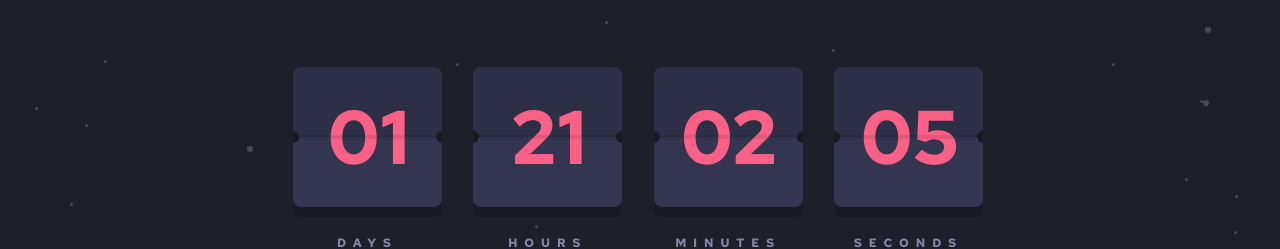
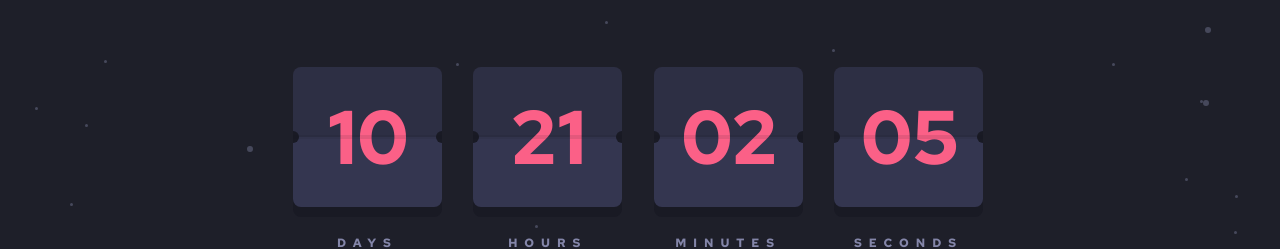
Before and after one commit to Headbwoi/launch-countdown-timer, a React (Vite) app: page / in a window 1280 px wide. Shown: the part 199-448 px from the top of the page. Built offline with nearby package versions, Linux system fonts and the light colour scheme; a web font is replaced by a local one.

Commit message:
finished

```diff
--- a/src/components/Cards.jsx
+++ b/src/components/Cards.jsx
@@ -9,7 +9,7 @@ const Cards = (props) => {
           <span className="block absolute top-1/2 right-0 -translate-y-1/2 w-full h-1 bg-black_blue/10"></span>
           <p className="text-Soft_red text-[28px] md:text-[4.75rem] font-bold font-redHat pl-0.5">
             {props.count.days.toString().padStart(2, "0")}
-            <div className="absolute top-0 left-0 w-full h-1/2 bg-Very_dark_blue/30 -z-10"></div>
+            <span className="absolute top-0 left-0 w-full h-1/2 bg-Very_dark_blue/30 -z-10"></span>
           </p>
         </div>
         <p className="text-center uppercase text-[9px] md:text-xs text-Grayish_blue font-bold font-redHat tracking-[3.75px] md:tracking-[7px]">
@@ -25,7 +25,7 @@ const Cards = (props) => {
           <span className="block absolute top-1/2 right-0 -translate-y-1/2 w-full h-1 bg-black_blue/10"></span>
           <p className="text-Soft_red text-[28px] md:text-[4.75rem] font-bold font-redHat pl-0.5">
             {props.count.hours.toString().padStart(2, "0")}
-            <div className="absolute top-0 left-0 w-full h-1/2 bg-Very_dark_blue/30 -z-10"></div>
+            <span className="absolute top-0 left-0 w-full h-1/2 bg-Very_dark_blue/30 -z-10"></span>
           </p>
         </div>
         <p className="text-center uppercase text-[9px]  md:text-xs text-Grayish_blue font-bold font-redHat tracking-[3.75px] md:tracking-[7px] ">
@@ -41,7 +41,7 @@ const Cards = (props) => {
           <span className="block absolute top-1/2 right-0 -translate-y-1/2 w-full h-1 bg-black_blue/10"></span>
           <p className="text-Soft_red text-[28px] md:text-[4.75rem] font-bold font-redHat pl-0.5">
             {props.count.minutes.toString().padStart(2, "0")}
-            <div className="absolute top-0 left-0 w-full h-1/2 bg-Very_dark_blue/30 -z-10"></div>
+            <span className="absolute top-0 left-0 w-full h-1/2 bg-Very_dark_blue/30 -z-10"></span>
           </p>
         </div>
         <p className="text-center uppercase text-[9px] md:text-xs text-Grayish_blue font-bold font-redHat tracking-[3.75px] md:tracking-[7px]">
@@ -57,7 +57,7 @@ const Cards = (props) => {
           <span className="block absolute top-1/2 right-0 -translate-y-1/2 w-full h-1 bg-black_blue/10"></span>
           <p className="text-Soft_red text-[28px] md:text-[4.75rem] font-bold font-redHat pl-0.5">
             {props.count.seconds.toString().padStart(2, "0")}
-            <div className="absolute top-0 left-0 w-full h-1/2 bg-Very_dark_blue/30 -z-10"></div>
+            <span className="absolute top-0 left-0 w-full h-1/2 bg-Very_dark_blue/30 -z-10"></span>
           </p>
         </div>
         <p className="text-center uppercase text-[9px] md:text-xs  text-Grayish_blue font-bold font-redHat tracking-[3.75px] md:tracking-[7px]">
--- a/src/components/Count.jsx
+++ b/src/components/Count.jsx
@@ -1,10 +1,11 @@
 import { useState } from "react"
 import Cards from "./Cards"
+import Finished from "./Finished"
 
 const Count = () => {
   const getDate = () => {
     const presentDate = new Date().getTime()
-    const elapseDate = Date.parse("august 1, 2022")
+    const elapseDate = Date.parse("august 10, 2022")
 
     const dayDivider = 1000 * 24 * 60 * 60
     const hourDivider = 1000 * 60 * 60
@@ -12,19 +13,13 @@ const Count = () => {
     const secondDivider = 1000
 
     const timeDifference = elapseDate - presentDate
-    if (timeDifference > 0)
+    if (timeDifference > 0) {
       return {
         days: Math.floor(timeDifference / dayDivider),
         hours: Math.floor((timeDifference / hourDivider) % 24),
         minutes: Math.floor((timeDifference / minuteDivider) % 60),
         seconds: Math.floor((timeDifference / secondDivider) % 60),
       }
-    if (timeDifference <= 0) {
-      return (
-        <>
-          <Cards />
-        </>
-      )
     }
   }
   const [time, setTime] = useState(getDate())
@@ -34,13 +29,11 @@ const Count = () => {
     setInterval(timer, 1000)
   }
 
-  const stopTime = () => {
-    clearInterval(timer)
-  }
   startTime()
   return (
     <>
-      <Cards count={time} />
+      {time && <Cards count={time} />}
+      {!time && <Finished />}
     </>
   )
 }
--- /dev/null
+++ b/src/components/Finished.jsx
@@ -0,0 +1,9 @@
+const Finished = () => {
+  return (
+    <div className="text-center text-Soft_red text-3xl lg:text-5xl">
+      OOps!!! CountDown Has Finished
+    </div>
+  )
+}
+
+export default Finished
```
